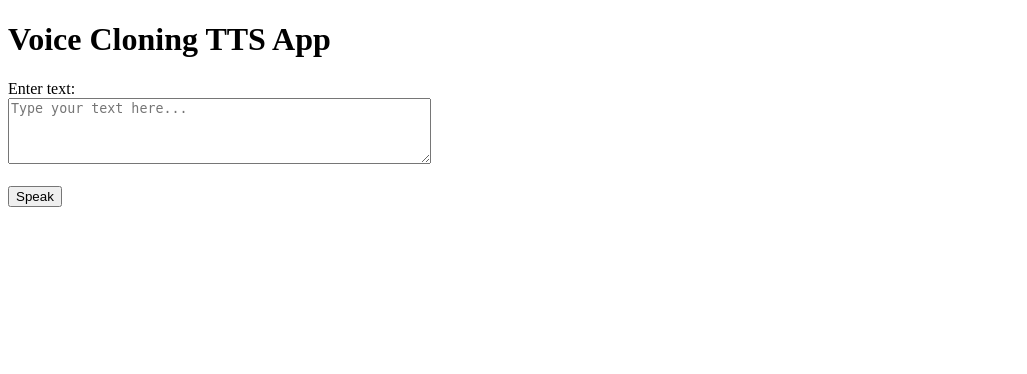
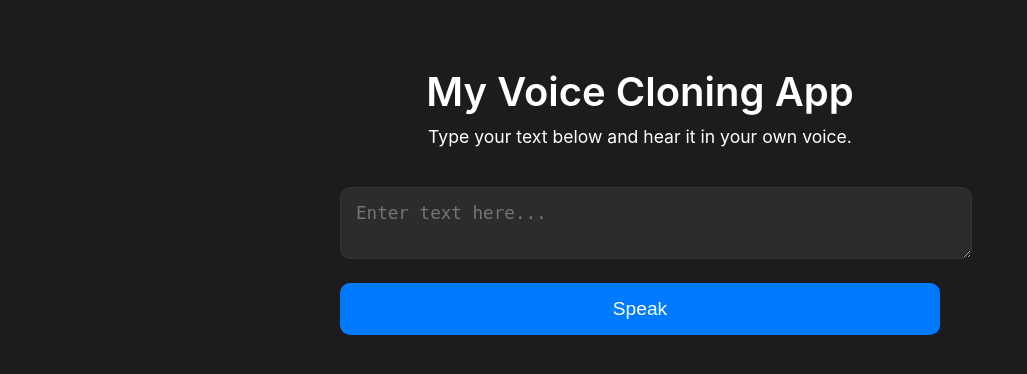
Before and after one commit to ashbijoy/my_voice_cloning_app, a Flask app: page / in a window 1280 px wide. Shown: the top 374 px of the page, without its empty margins (0-1027 px from the left). Run offline with Flask 3, Linux system fonts and the light colour scheme.

Commit message:
Update index.html

```diff
--- a/templates/index.html
+++ b/templates/index.html
@@ -1,16 +1,23 @@
-<!-- templates/index.html -->
-<!doctype html>
+<!DOCTYPE html>
 <html lang="en">
 <head>
-  <meta charset="utf-8">
-  <title>Voice Cloning TTS App</title>
+    <meta charset="UTF-8">
+    <title>My Voice Cloning App</title>
+    <!-- Link to the dark-mode CSS -->
+    <link rel="stylesheet" href="{{ url_for('static', filename='css/styles.css') }}">
 </head>
 <body>
-  <h1>Voice Cloning TTS App</h1>
-  <form action="/speak" method="post">
-    <label for="text">Enter text:</label><br>
-    <textarea name="text" id="text" rows="4" cols="50" placeholder="Type your text here..."></textarea><br><br>
-    <input type="submit" value="Speak">
-  </form>
+    <div class="container">
+        <header>
+            <h1>My Voice Cloning App</h1>
+            <p>Type your text below and hear it in your own voice.</p>
+        </header>
+        <form action="/speak" method="post">
+            <textarea name="text" placeholder="Enter text here..." required></textarea>
+            <button type="submit">Speak</button>
+        </form>
+    </div>
+    <!-- Link the JavaScript file -->
+    <script src="{{ url_for('static', filename='js/main.js') }}"></script>
 </body>
 </html>
```
